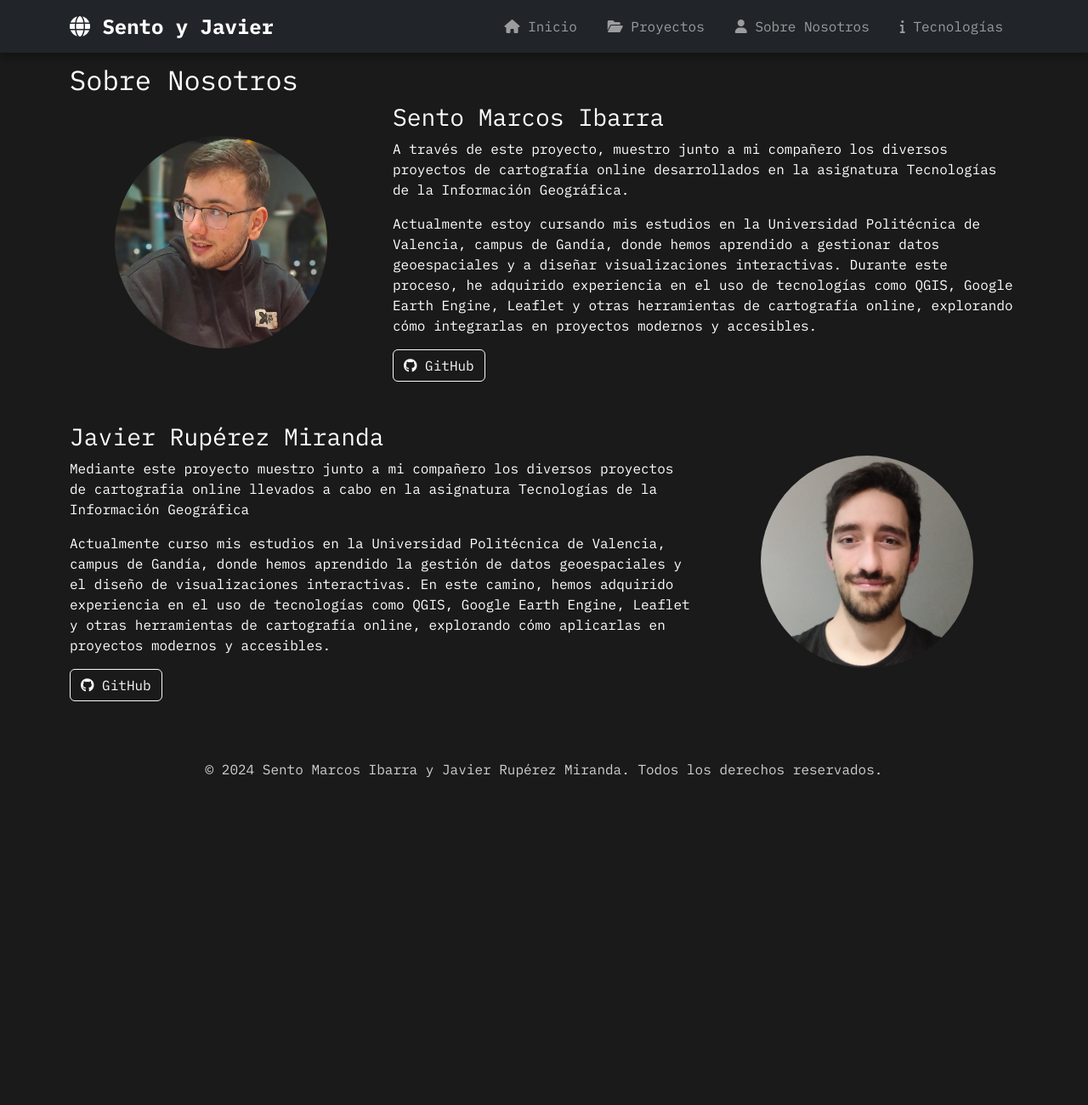
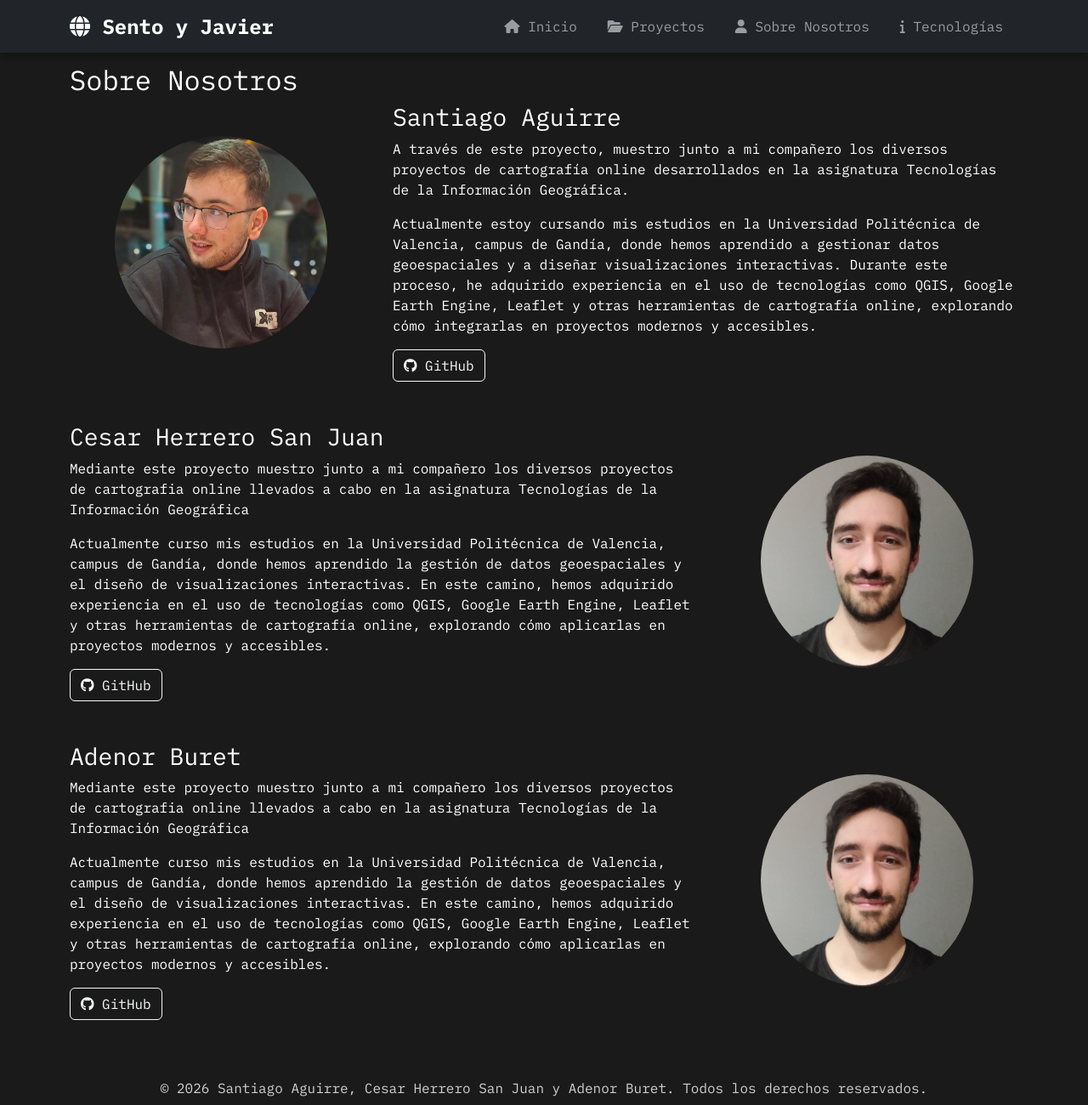
Before and after one commit to Saac04/Proyecto-Geografia, a website: page pages/about_us.html in a window 1280 px wide. Shown: the whole page at 85% size. Before the commit the page ends 953 px from the top, so only its background shows below. Drawn offline with nearby package versions, Linux system fonts and the light colour scheme.

Commit message:
Update team member names and footer copyright

```diff
--- a/pages/about_us.html
+++ b/pages/about_us.html
@@ -285,7 +285,7 @@
                 <img src="../assets/Images/Sento.jpg" alt="Sento Marcos Ibarra" class="img-fluid rounded-circle" style="width: 250px; height: 250px; object-fit: cover;">
             </div>
             <div class="col-md-8">
-                <h3>Sento Marcos Ibarra</h3>
+                <h3>Santiago Aguirre</h3>
                 <p>A través de este proyecto, muestro junto a mi compañero los diversos proyectos de cartografía online desarrollados en la asignatura Tecnologías de la Información Geográfica.</p>
                 <p>Actualmente estoy cursando mis estudios en la Universidad Politécnica de Valencia, campus de Gandía,
                     donde hemos aprendido a gestionar datos geoespaciales y a diseñar visualizaciones interactivas.
@@ -301,7 +301,23 @@
                 <img src="../assets/Images/Javier.jpg" alt="Javier Rupérez Miranda" class="img-fluid rounded-circle" style="width: 250px; height: 250px; object-fit: cover;">
             </div>
             <div class="col-md-8 order-md-1">
-                <h3>Javier Rupérez Miranda</h3>
+                <h3>Cesar Herrero San Juan</h3>
+                <p>Mediante este proyecto muestro junto a mi compañero los diversos proyectos de cartografia online llevados a cabo en la asignatura Tecnologías de la Información Geográfica</p>
+                <p>Actualmente curso mis estudios en la Universidad Politécnica de Valencia, campus de Gandía,
+                    donde hemos aprendido la gestión de datos geoespaciales y el diseño de visualizaciones interactivas.
+                    En este camino, hemos adquirido experiencia en el uso de tecnologías como QGIS,
+                    Google Earth Engine, Leaflet y otras herramientas de cartografía online,
+                    explorando cómo aplicarlas en proyectos modernos y accesibles.</p>
+                <a class="btn btn-outline-light" href="https://github.com/jrupmir" target="_blank"><i class="fab fa-github"></i> GitHub</a>
+            </div>
+        </div>
+
+        <div class="row align-items-center mb-5" data-aos="fade-left">
+            <div class="col-md-4 text-center order-md-2">
+                <img src="../assets/Images/Javier.jpg" alt="Javier Rupérez Miranda" class="img-fluid rounded-circle" style="width: 250px; height: 250px; object-fit: cover;">
+            </div>
+            <div class="col-md-8 order-md-1">
+                <h3>Adenor Buret</h3>
                 <p>Mediante este proyecto muestro junto a mi compañero los diversos proyectos de cartografia online llevados a cabo en la asignatura Tecnologías de la Información Geográfica</p>
                 <p>Actualmente curso mis estudios en la Universidad Politécnica de Valencia, campus de Gandía,
                     donde hemos aprendido la gestión de datos geoespaciales y el diseño de visualizaciones interactivas.
@@ -315,7 +331,7 @@
 
 
     <footer>
-        <p>© 2024 Sento Marcos Ibarra y Javier Rupérez Miranda. Todos los derechos reservados.</p>
+        <p>© 2026 Santiago Aguirre, Cesar Herrero San Juan y Adenor Buret. Todos los derechos reservados.</p>
     </footer>
 
     <script src="https://cdn.jsdelivr.net/npm/bootstrap@5.3.0-alpha1/dist/js/bootstrap.bundle.min.js"></script>
```
